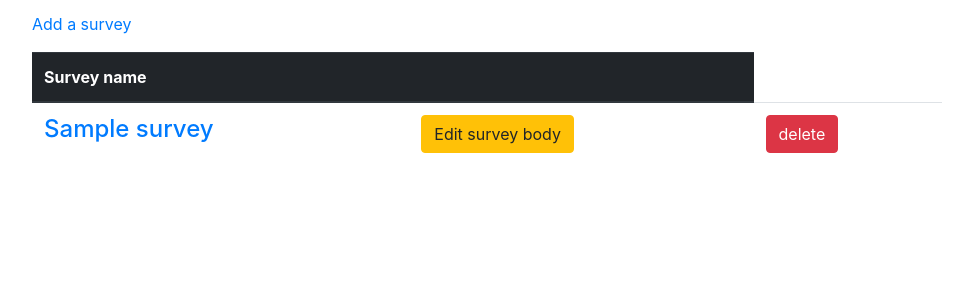
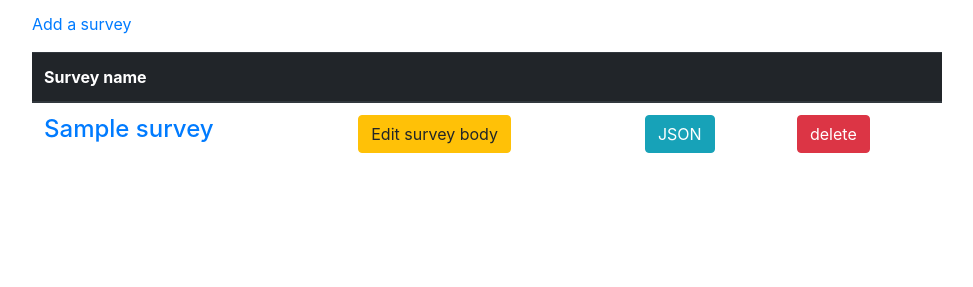
Before and after one commit to SHeija/surveyThing, a Django app: template templates/accounts/profile.html in a window 1280 px wide. Shown: the part 69-356 px from the top of the page, without its empty margins (253-1226 px from the left). Run offline with Django 3.2, Linux system fonts and the light colour scheme; the template is opened without the code that fills it: values that come from a table or form of the project are taken from there, others are empty; a user stored in the database is signed in; tables that the repository leaves empty hold one stand-in row (values such as "Sample post"); some libraries are stand-ins or nearby versions.

Commit message:
features finish

```diff
--- a/api/views.py
+++ b/api/views.py
@@ -29,8 +29,11 @@ class QuestionAdd(generics.CreateAPIView):
 class SurveyAdd(generics.CreateAPIView):
     queryset = models.Survey.objects.all()
     serializer_class = serializers.SurveyCreateSerializer
+
+    #author cannot be set manually
     author = ser_tools.HiddenField(default=ser_tools.CurrentUserDefault())
 
+    #saves current user as an author
     def perform_create(self, serializer):
         serializer.save(author=self.request.user)
 
--- a/surveys/views.py
+++ b/surveys/views.py
@@ -12,7 +12,7 @@ from .models import Survey, Question
 def detail(request, survey_id):
     template_name = 'surveys/detail.html'
     survey = get_object_or_404(Survey, pk=survey_id)
-    questions = get_list_or_404(Question, survey_id=survey_id)
+    questions = Question.objects.filter(survey_id=survey_id)
     context = {
         'survey': survey,
         'questions': questions
--- a/templates/accounts/profile.html
+++ b/templates/accounts/profile.html
@@ -9,6 +9,8 @@
         <thead class="thead-dark">
             <th>Survey name</th>
             <th></th>
+            <th></th>
+            <th></th>
         </thead>
     {% for survey in surveys_list %}
         <tr>
@@ -17,6 +19,9 @@
             </td>
             <td>
                 <a href="{% url 'surveys:edit_survey' survey.id %}" class="btn btn-primary btn-warning">Edit survey body</a>
+            </td>
+            <td>
+                <a href="/api/surveys/{{survey.id}}/?format=json" class="btn btn-primary btn-info">JSON</a>
             </td>
             <td>
                 <form method="POST" action="{% url 'surveys:delete' survey.id %}">
--- a/templates/surveys/detail.html
+++ b/templates/surveys/detail.html
@@ -19,5 +19,5 @@
     {% endfor %}
 
 </table>
-<button class="btn btn-primary btn-info">Download JSON</button>
+<a href="/api/surveys/{{survey.id}}/?format=json" class="btn btn-primary btn-info">Download results as JSON</a>
 {% endblock %}
```
Also changed, not shown: api/serializers.py (line endings or trailing spaces).
